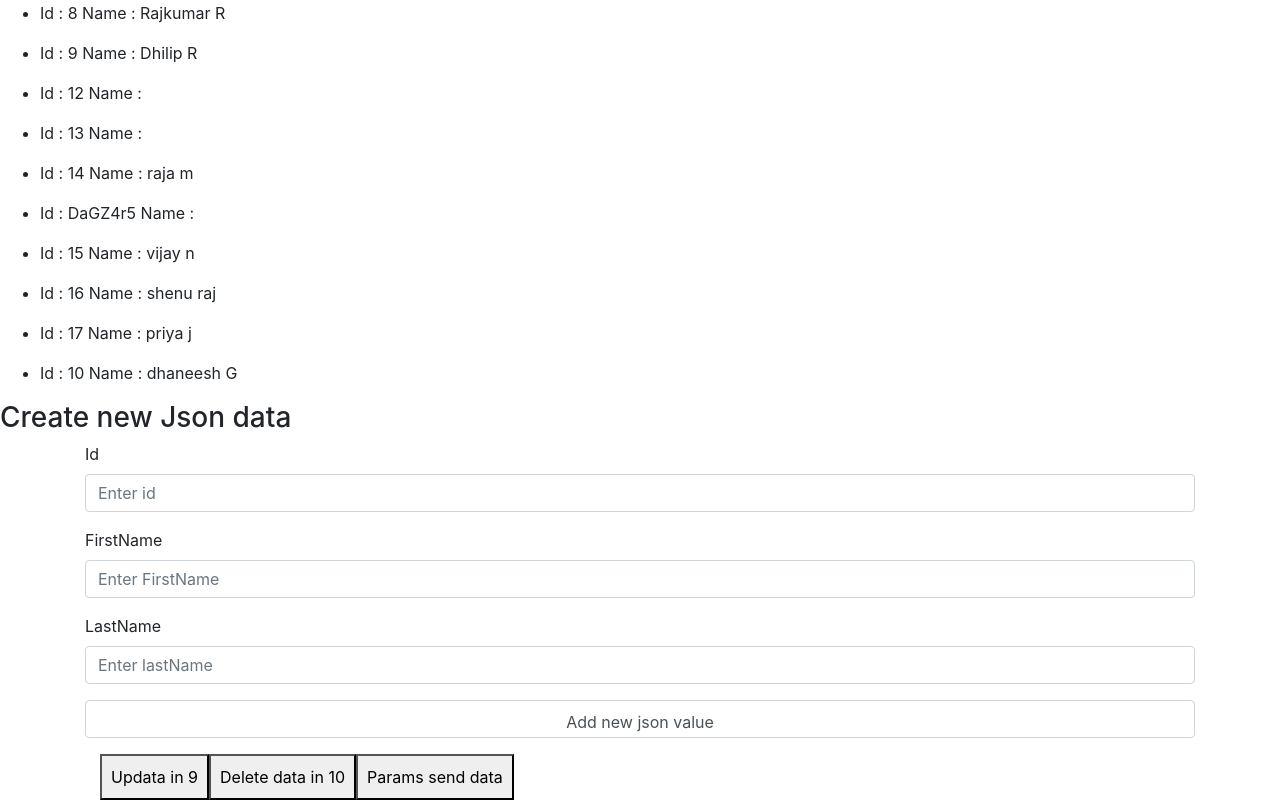
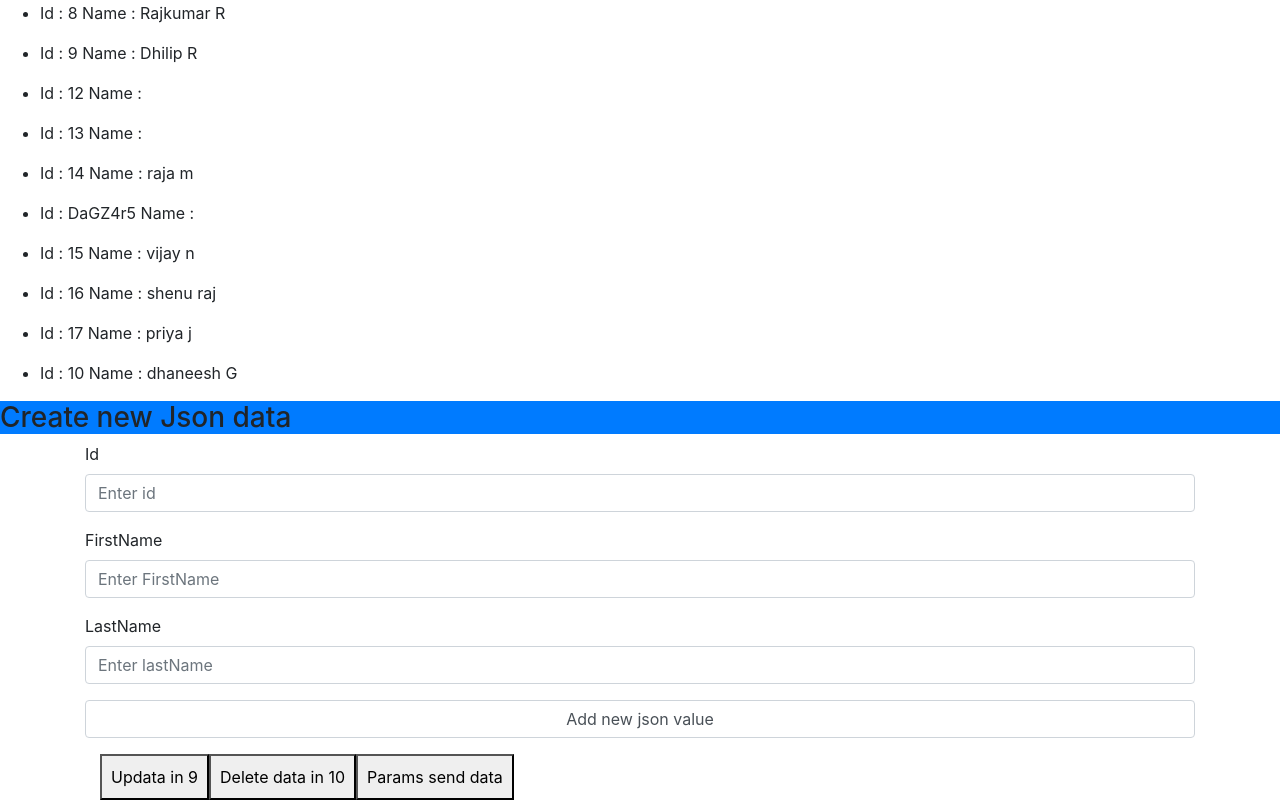
Before and after one commit to Rakhavendra99/Angular, an Angular app: page / in a window 1280 px wide. Shown: the part 321-1121 px from the top of the page. Built offline with nearby package versions, Linux system fonts and the light colour scheme; data requests are answered from the project's data file.

Commit message:
bootstrap installed

```diff
--- a/src/app/app.component.css
+++ b/src/app/app.component.css
@@ -25,6 +25,7 @@
 .large-font{
     font-size: 40px;
 } */
+@import '~bootstrap/dist/css/bootstrap.min.css';
 #customers{
   border-collapse: collapse;
   width: 100%;
--- a/src/app/app.component.html
+++ b/src/app/app.component.html
@@ -94,7 +94,7 @@
 </ul>
 
 <!-- Post -->
-<h3>Create new Json data</h3><span class="error_message">{{this.msg}}</span>
+<h3 class="bg-primary">Create new Json data</h3><span class="error_message">{{this.msg}}</span>
 <div class="container">
 <form #addNewForm="ngForm" (ngSubmit)="addNewdata(addNewForm)" >
   <div class="form-group">
```
